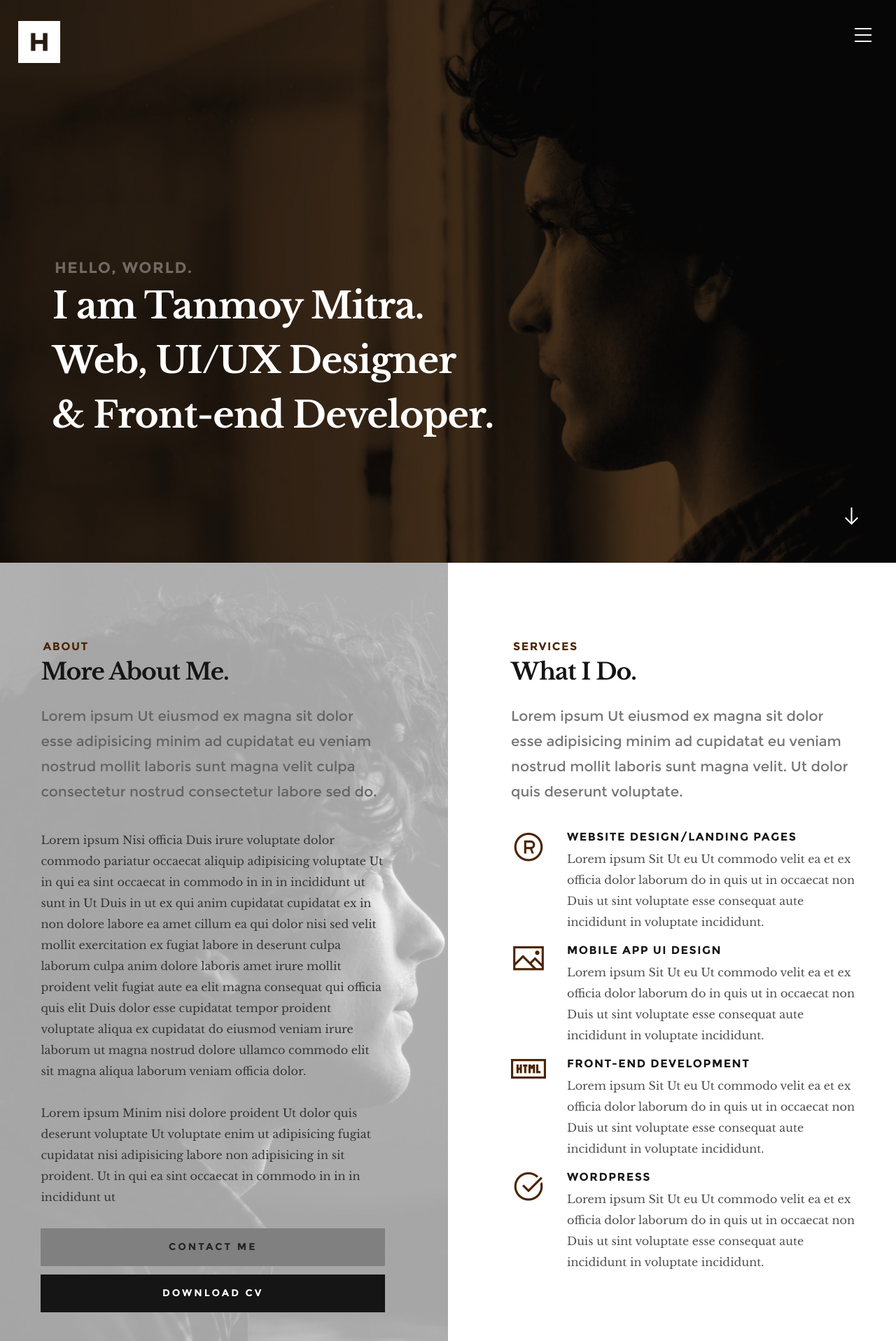
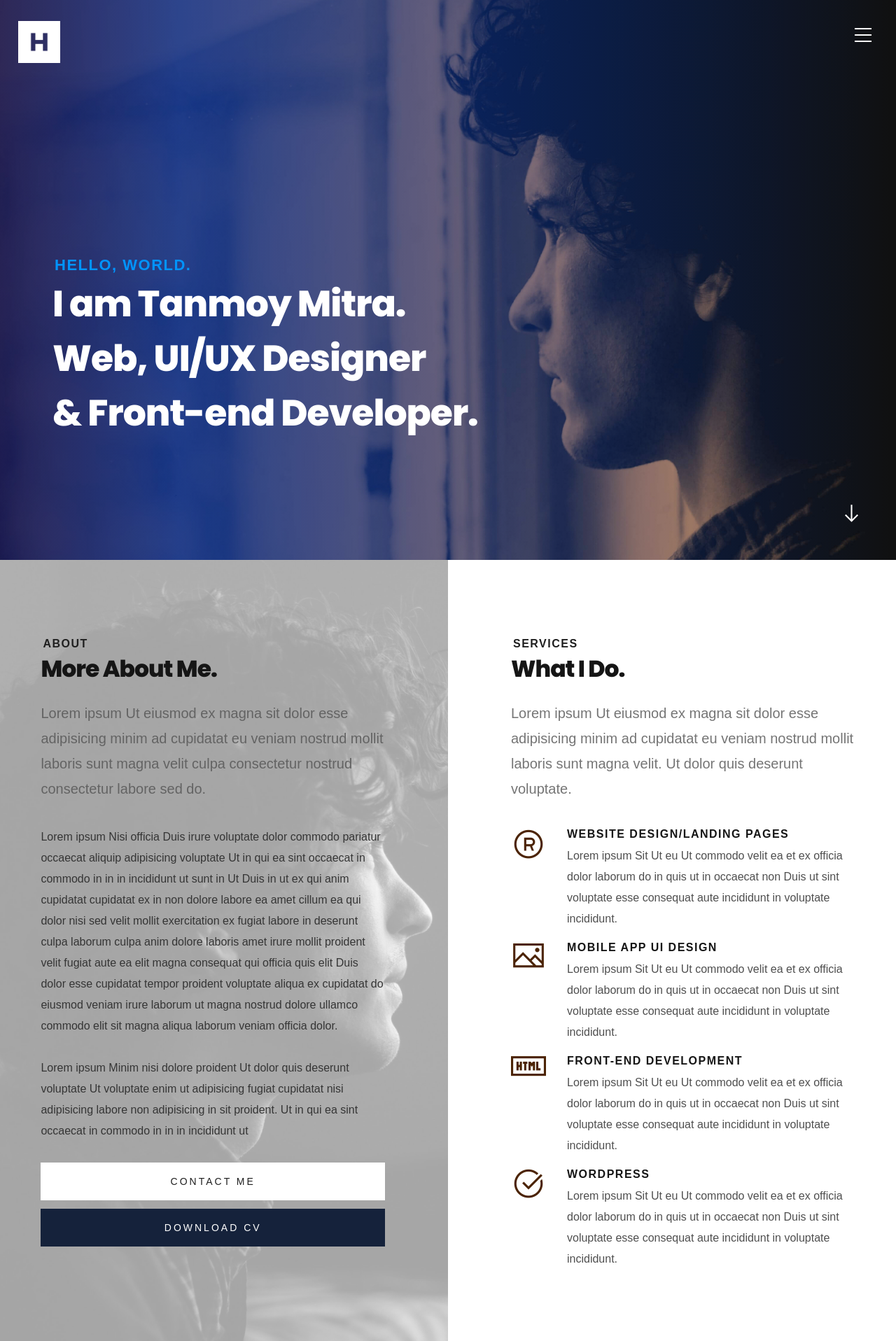
Before and after one commit to tanmoy-mitra1993/tanmoy-mitra-project, a PHP site: page / in a window 1280 px wide. Shown: the top 1916 px of the page at 70% size. Run offline with PHP 8.4, Linux system fonts and the light colour scheme; some web fonts are replaced.

Commit message:
Update main.css

```diff
--- a/css/main.css
+++ b/css/main.css
@@ -33,43 +33,10 @@
 @import url("windows10/windows10.css");
 
 /* montserrat */
-@font-face {
-	font-family: "montserrat-regular";
-	src: url("../fonts/montserrat/montserrat-regular-webfont.woff2") format("woff2"),
-	     url("../fonts/montserrat/montserrat-regular-webfont.woff") format("woff");
-	font-style: normal;
-	font-weight: normal;
-}
-@font-face {
-	font-family: "montserrat-bold";
-	src: url("../fonts/montserrat/montserrat-bold-webfont.woff2") format("woff2"),
-	     url("../fonts/montserrat/montserrat-bold-webfont.woff") format("woff");
-	font-style: normal;
-	font-weight: normal;
-}
-
-/* libre baskerville */
-@font-face {
-	font-family: "librebaskerville-regular";
-	src: url("../fonts/librebaskerville/librebaskerville-regular-webfont.woff2") format("woff2"),
-	     url("../fonts/librebaskerville/librebaskerville-regular-webfont.woff") format("woff");
-	font-style: normal;
-	font-weight: normal;
-}
-@font-face {
-	font-family: "librebaskerville-italic";
-	src: url("../fonts/librebaskerville/librebaskerville-italic-webfont.woff2") format("woff2"),
-	     url("../fonts/librebaskerville/librebaskerville-italic-webfont.woff") format("woff");
-	font-style: normal;
-	font-weight: normal;
-}
-@font-face {
-	font-family: "librebaskerville-bold";
-	src: url("../fonts/librebaskerville/librebaskerville-bold-webfont.woff2") format("woff2"),
-	     url("../fonts/librebaskerville/librebaskerville-bold-webfont.woff") format("woff");
-	font-style: normal;
-	font-weight: normal;
-}
+
+@import url('https://fonts.googleapis.com/css2?family=Poppins:wght@100;200;300;400;500;600;700;800;900&display=swap');
+
+
 
 /* ===================================================================
  *  02. base style overrides - (_document-setup)
@@ -101,7 +68,7 @@ body {
 
 body {
 	background: #050505;
-	font-family: "librebaskerville-regular", serif;
+	font-family: "montserrat-bold", sans-serif;
 	font-size: 1.6rem;
 	line-height: 3rem;
 	color: #353535;
@@ -773,8 +741,8 @@ input[type="button"] {
 	line-height: 5.4rem;
 	padding: 0 3rem;
 	margin: 0 .3rem 1.2rem 0;
-	background: #808080;
-	color: #222222;
+	background: #fff;
+	color: #1f1f1f;
 	text-decoration: none;
 	cursor: pointer;
 	text-align: center;
@@ -809,7 +777,7 @@ button.button-primary,
 input[type="submit"].button-primary,
 input[type="reset"].button-primary,
 input[type="button"].button-primary {
-	background: #151515;
+	background: #15223b;
 	color: #FFFFFF;
 }
 
@@ -1642,7 +1614,7 @@ header .header-logo a {
 	-webkit-background-size: cover;
 	-moz-background-size: cover;
 	background-size: cover;
-	min-height: 804px;
+	min-height: 657px;
 	position: relative;
 }
 
@@ -1666,7 +1638,7 @@ header .header-logo a {
 	width: 100%;
 	height: 100%;
 	opacity: .6;
-	background-color: #000000;
+	background: linear-gradient(to right, #121c94 0%, #004eff 20%, transparent 100%);
 }
 
 .home-content-table {
@@ -1691,15 +1663,16 @@ header .header-logo a {
 .home-content-tablecell h3 {
 	font-family: "montserrat-bold", sans-serif;
 	font-size: 2.2rem;
-	color: rgba(255, 255, 255, 0.35);
+	color: rgb(1 148 254);;
 	text-transform: uppercase;
 	letter-spacing: .15rem;
 	margin: 0 0 0 .3rem;
 }
 
 .home-content-tablecell h1 {
-	font-family: "librebaskerville-bold", serif;
+	font-family: 'Poppins', sans-serif;
 	font-size: 5.2rem;
+	font-weight: 800;
 	line-height: 1.5;
 	color: #FFFFFF;
 }
@@ -1932,15 +1905,16 @@ header .header-logo a {
 #about h3 {
 	font-family: "montserrat-bold", sans-serif;
 	font-size: 1.6rem;
-	color: #4C2405;
+	color: #1f1f1f;
 	text-transform: uppercase;
 	letter-spacing: .15rem;
 	margin: 0 0 0 .3rem;
 }
 
 #about h1 {
-	font-family: "librebaskerville-bold", serif;
+	font-family: 'Poppins', sans-serif;
 	font-size: 3.3rem;
+	font-weight: 800;
 	line-height: 1.455;
 }
 
```
Also changed, not shown: other parts of css/main.css (+34 -26 lines).
